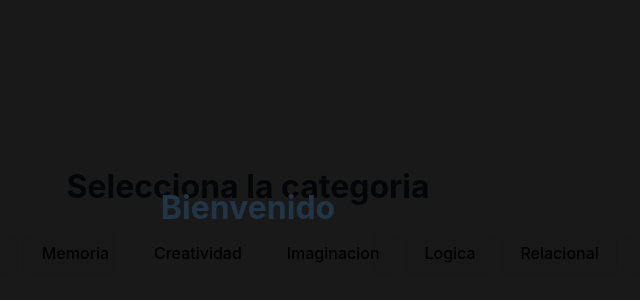
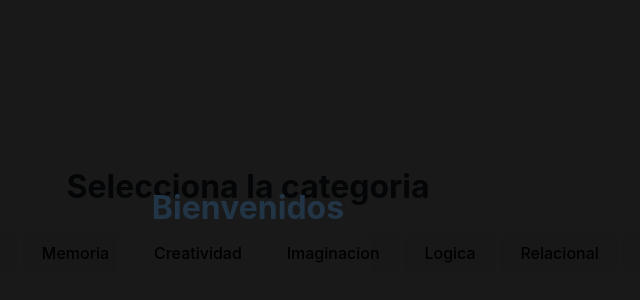
Before and after one commit to IMZ-JAM/Juego-de-mesa, a website: page docs/index.html in a window 1280 px wide. Shown: the part 192-492 px from the top of the page, 392-1032 px from the left. Drawn offline with Linux system fonts and the light colour scheme.

Commit message:
docs updated

```diff
--- a/docs/index.html
+++ b/docs/index.html
@@ -25,7 +25,7 @@
     </div>
 
     <div id="overlay">
-      <h1 id="bienvenida">Bienvenido</h1>
+      <h1 id="bienvenida">Bienvenidos</h1>
       <img id="carta">
     </div>
 
```
